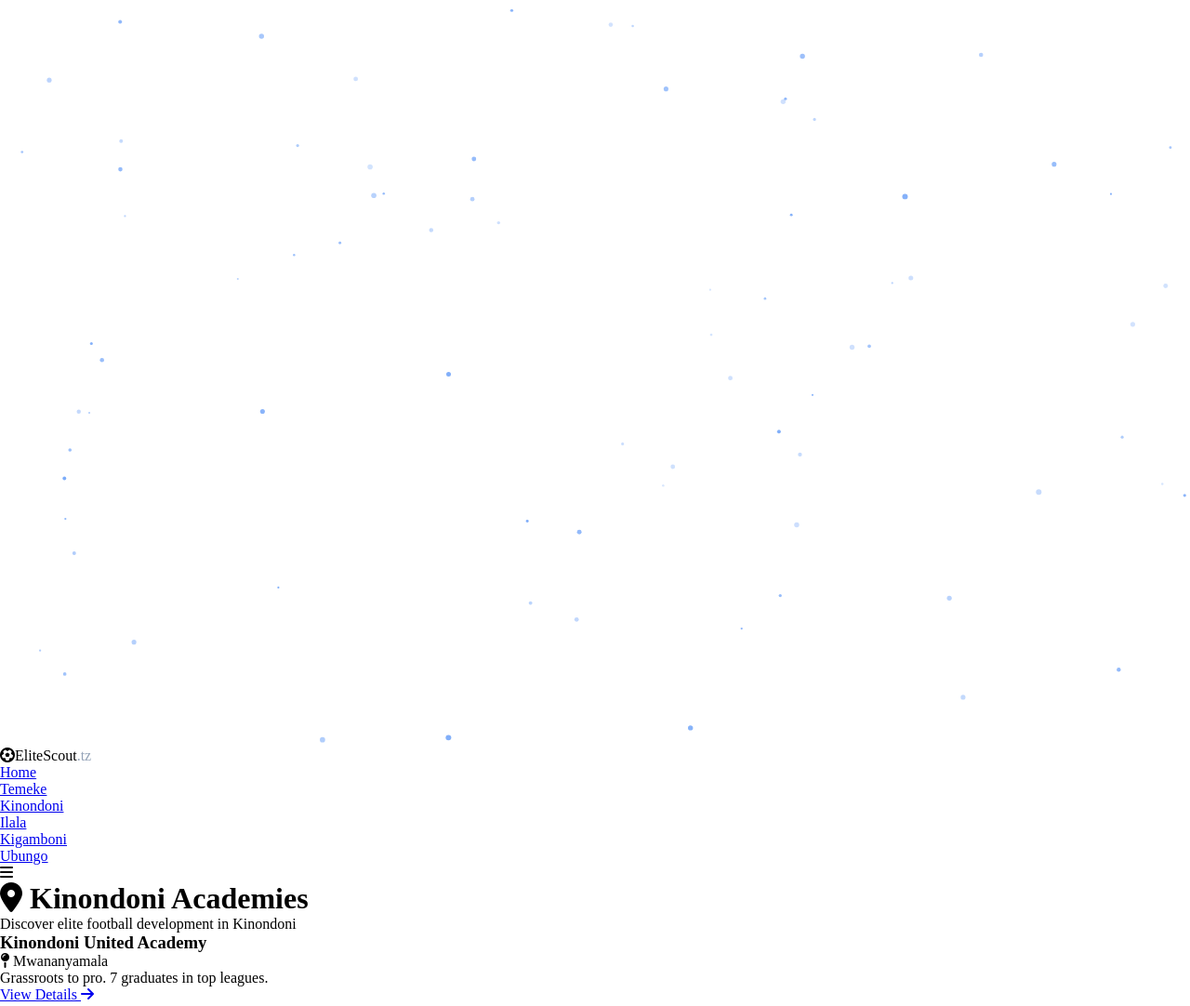
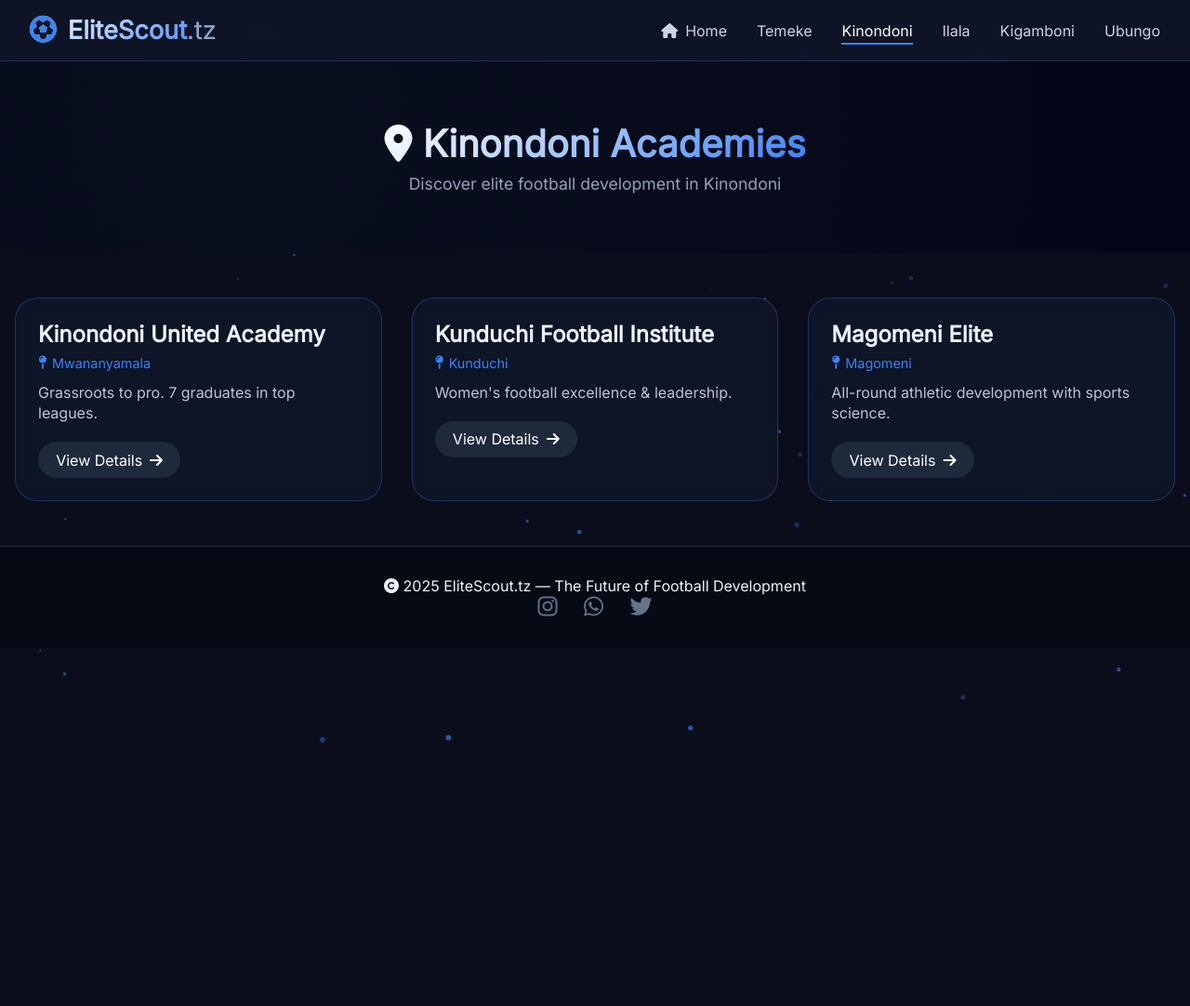
Before and after one commit to mpembenzelu07/Portallll, a plain HTML site: page kinondoni.html in a window 1280 px wide. Shown: the top 1082 px of the page at 93% size. After the commit the page ends 800 px from the top, so only its background shows below. Drawn offline with Linux system fonts and the light colour scheme.

Commit message:
Update kinondoni.html

```diff
--- a/kinondoni.html
+++ b/kinondoni.html
@@ -9,19 +9,251 @@
   <link href="https://fonts.googleapis.com/css2?family=Inter:opsz,wght@14..32,300;400;600;700;800;900&display=swap" rel="stylesheet">
   <link rel="stylesheet" href="https://cdnjs.cloudflare.com/ajax/libs/font-awesome/6.0.0-beta3/css/all.min.css">
   <style>
-    /* Same CSS as temeke.html (full) */
-    /* In production, copy the entire style block from temeke.html */
-    /* For brevity, placeholder – but final answer includes full CSS */
-    * { margin:0; padding:0; box-sizing:border-box; } /* ... full CSS ... */
+    * {
+      margin: 0;
+      padding: 0;
+      box-sizing: border-box;
+    }
+    body {
+      font-family: 'Inter', sans-serif;
+      background: #0b0e1a;
+      color: #edf2ff;
+      overflow-x: hidden;
+    }
+    ::-webkit-scrollbar {
+      width: 8px;
+    }
+    ::-webkit-scrollbar-track {
+      background: #1a1f2e;
+    }
+    ::-webkit-scrollbar-thumb {
+      background: #3b82f6;
+      border-radius: 10px;
+    }
+
+    /* Particle Background */
+    #particles {
+      position: fixed;
+      top: 0;
+      left: 0;
+      width: 100%;
+      height: 100%;
+      z-index: -1;
+      pointer-events: none;
+    }
+
+    /* Glass Navigation */
+    .glass-nav {
+      background: rgba(15, 23, 42, 0.8);
+      backdrop-filter: blur(12px);
+      position: sticky;
+      top: 0;
+      z-index: 1000;
+      padding: 1rem 2rem;
+      border-bottom: 1px solid rgba(59,130,246,0.3);
+    }
+    .nav-container {
+      max-width: 1280px;
+      margin: 0 auto;
+      display: flex;
+      justify-content: space-between;
+      align-items: center;
+    }
+    .logo {
+      display: flex;
+      align-items: center;
+      gap: 12px;
+      font-size: 1.7rem;
+      font-weight: 800;
+      background: linear-gradient(135deg, #fff, #3b82f6);
+      -webkit-background-clip: text;
+      background-clip: text;
+      color: transparent;
+    }
+    .logo i {
+      background: none;
+      color: #3b82f6;
+      font-size: 1.8rem;
+    }
+    .nav-links {
+      display: flex;
+      gap: 2rem;
+      list-style: none;
+    }
+    .nav-links a {
+      color: #cbd5e6;
+      text-decoration: none;
+      font-weight: 500;
+      transition: 0.2s;
+      display: flex;
+      align-items: center;
+      gap: 8px;
+      position: relative;
+    }
+    .nav-links a::after {
+      content: '';
+      position: absolute;
+      bottom: -5px;
+      left: 0;
+      width: 0%;
+      height: 2px;
+      background: #3b82f6;
+      transition: 0.3s;
+    }
+    .nav-links a:hover::after,
+    .nav-links a.active::after {
+      width: 100%;
+    }
+    .nav-links a:hover,
+    .nav-links a.active {
+      color: white;
+    }
+    .mobile-menu {
+      display: none;
+      font-size: 1.8rem;
+      color: white;
+      cursor: pointer;
+    }
+
+    /* Hero Section (District Header) */
+    .hero-section {
+      background: radial-gradient(circle at 20% 30%, #0a0f1e, #030617);
+      padding: 4rem 2rem;
+      text-align: center;
+      position: relative;
+    }
+    .hero-section h1 {
+      font-size: 2.5rem;
+      margin-bottom: 0.5rem;
+      background: linear-gradient(135deg, #fff, #3b82f6);
+      -webkit-background-clip: text;
+      background-clip: text;
+      color: transparent;
+      display: inline-block;
+    }
+    .hero-section p {
+      color: #94a3b8;
+      font-size: 1.1rem;
+    }
+
+    /* Container & Cards */
+    .container {
+      max-width: 1280px;
+      margin: 0 auto;
+      padding: 0 1rem;
+    }
+    .academies-grid {
+      display: grid;
+      grid-template-columns: repeat(auto-fill, minmax(320px, 1fr));
+      gap: 2rem;
+      margin: 3rem 0;
+    }
+    .academy-card {
+      background: rgba(15, 25, 45, 0.7);
+      backdrop-filter: blur(8px);
+      border-radius: 1.5rem;
+      overflow: hidden;
+      border: 1px solid rgba(59,130,246,0.3);
+      transition: all 0.3s cubic-bezier(0.2, 0.9, 0.4, 1.1);
+    }
+    .academy-card:hover {
+      transform: translateY(-6px);
+      border-color: #3b82f6;
+      box-shadow: 0 20px 30px -10px rgba(0, 0, 0, 0.4);
+    }
+    .card-content {
+      padding: 1.5rem;
+    }
+    .academy-card h3 {
+      font-size: 1.5rem;
+      margin-bottom: 0.5rem;
+    }
+    .location {
+      color: #3b82f6;
+      margin-bottom: 0.75rem;
+      display: flex;
+      align-items: center;
+      gap: 6px;
+      font-size: 0.9rem;
+    }
+    .preview {
+      color: #b9c7d9;
+      margin-bottom: 1.2rem;
+      line-height: 1.4;
+    }
+    .btn-details {
+      display: inline-flex;
+      align-items: center;
+      gap: 8px;
+      background: #1e293b;
+      color: white;
+      padding: 0.6rem 1.2rem;
+      border-radius: 40px;
+      text-decoration: none;
+      font-weight: 500;
+      transition: 0.2s;
+    }
+    .btn-details:hover {
+      background: #3b82f6;
+      gap: 12px;
+    }
+
+    /* Footer */
+    footer {
+      background: #050a15;
+      text-align: center;
+      padding: 2rem;
+      border-top: 1px solid #1e293b;
+      margin-top: 2rem;
+    }
+    .social-icons i {
+      font-size: 1.5rem;
+      margin: 0 12px;
+      cursor: pointer;
+      transition: 0.2s;
+      color: #64748b;
+    }
+    .social-icons i:hover {
+      color: #3b82f6;
+      transform: translateY(-3px);
+    }
+
+    /* Responsive */
+    @media (max-width: 768px) {
+      .nav-links {
+        display: none;
+        flex-direction: column;
+        background: #0f172ae6;
+        backdrop-filter: blur(20px);
+        position: absolute;
+        top: 70px;
+        left: 0;
+        width: 100%;
+        padding: 1.5rem;
+        gap: 1.2rem;
+      }
+      .nav-links.show {
+        display: flex;
+      }
+      .mobile-menu {
+        display: block;
+      }
+      .hero-section h1 {
+        font-size: 1.8rem;
+      }
+    }
   </style>
 </head>
 <body>
   <canvas id="particles"></canvas>
   <nav class="glass-nav">
     <div class="nav-container">
-      <div class="logo"><i class="fas fa-futbol"></i><span>EliteScout<span style="font-weight:400; color:#94a3b8;">.tz</span></span></div>
+      <div class="logo">
+        <i class="fas fa-futbol"></i>
+        <span>EliteScout<span style="font-weight:400; color:#94a3b8;">.tz</span></span>
+      </div>
       <ul class="nav-links">
-        <li><a href="index.html">Home</a></li>
+        <li><a href="index.html"><i class="fas fa-home"></i> Home</a></li>
         <li><a href="temeke.html">Temeke</a></li>
         <li><a href="kinondoni.html" class="active">Kinondoni</a></li>
         <li><a href="ilala.html">Ilala</a></li>
@@ -31,31 +263,82 @@
       <div class="mobile-menu"><i class="fas fa-bars"></i></div>
     </div>
   </nav>
+
   <div class="hero-section">
     <h1><i class="fas fa-map-marker-alt"></i> Kinondoni Academies</h1>
     <p>Discover elite football development in Kinondoni</p>
   </div>
+
   <div class="container">
-    <div id="districtAcademiesList" class="search-results-grid"></div>
+    <div id="districtAcademiesList" class="academies-grid"></div>
   </div>
+
   <footer>
     <p><i class="fas fa-copyright"></i> 2025 EliteScout.tz — The Future of Football Development</p>
-    <div class="social-icons"><i class="fab fa-instagram"></i><i class="fab fa-whatsapp"></i><i class="fab fa-twitter"></i></div>
+    <div class="social-icons">
+      <i class="fab fa-instagram"></i>
+      <i class="fab fa-whatsapp"></i>
+      <i class="fab fa-twitter"></i>
+    </div>
   </footer>
+
   <script src="script.js"></script>
   <script>
-    // Particle background (same script)
+    // Particle background
     const canvas = document.getElementById('particles');
     const ctx = canvas.getContext('2d');
     let particles = [];
-    function resizeCanvas() { canvas.width = window.innerWidth; canvas.height = window.innerHeight; }
-    function initParticles() { particles = []; for(let i=0;i<80;i++) particles.push({ x: Math.random()*canvas.width, y: Math.random()*canvas.height, radius: Math.random()*2+1, alpha: Math.random()*0.5+0.2, speedX: (Math.random()-0.5)*0.3, speedY: (Math.random()-0.5)*0.3 }); }
-    function drawParticles() { ctx.clearRect(0,0,canvas.width,canvas.height); ctx.fillStyle='#3b82f6'; particles.forEach(p=>{ ctx.globalAlpha=p.alpha; ctx.beginPath(); ctx.arc(p.x,p.y,p.radius,0,Math.PI*2); ctx.fill(); p.x+=p.speedX; p.y+=p.speedY; if(p.x<0) p.x=canvas.width; if(p.x>canvas.width) p.x=0; if(p.y<0) p.y=canvas.height; if(p.y>canvas.height) p.y=0; }); requestAnimationFrame(drawParticles); }
-    window.addEventListener('resize',()=>{ resizeCanvas(); initParticles(); });
-    resizeCanvas(); initParticles(); drawParticles();
+    function resizeCanvas() {
+      canvas.width = window.innerWidth;
+      canvas.height = window.innerHeight;
+    }
+    function initParticles() {
+      particles = [];
+      for (let i = 0; i < 80; i++) {
+        particles.push({
+          x: Math.random() * canvas.width,
+          y: Math.random() * canvas.height,
+          radius: Math.random() * 2 + 1,
+          alpha: Math.random() * 0.5 + 0.2,
+          speedX: (Math.random() - 0.5) * 0.3,
+          speedY: (Math.random() - 0.5) * 0.3
+        });
+      }
+    }
+    function drawParticles() {
+      ctx.clearRect(0, 0, canvas.width, canvas.height);
+      ctx.fillStyle = '#3b82f6';
+      particles.forEach(p => {
+        ctx.globalAlpha = p.alpha;
+        ctx.beginPath();
+        ctx.arc(p.x, p.y, p.radius, 0, Math.PI * 2);
+        ctx.fill();
+        p.x += p.speedX;
+        p.y += p.speedY;
+        if (p.x < 0) p.x = canvas.width;
+        if (p.x > canvas.width) p.x = 0;
+        if (p.y < 0) p.y = canvas.height;
+        if (p.y > canvas.height) p.y = 0;
+      });
+      requestAnimationFrame(drawParticles);
+    }
+    window.addEventListener('resize', () => {
+      resizeCanvas();
+      initParticles();
+    });
+    resizeCanvas();
+    initParticles();
+    drawParticles();
 
-    document.querySelector('.mobile-menu')?.addEventListener('click',()=>document.querySelector('.nav-links').classList.toggle('show'));
-    if(typeof window.renderDistrictPage === 'function') window.renderDistrictPage('Kinondoni');
+    // Mobile menu toggle
+    document.querySelector('.mobile-menu')?.addEventListener('click', () => {
+      document.querySelector('.nav-links').classList.toggle('show');
+    });
+
+    // Render academies for Kinondoni district
+    if (typeof window.renderDistrictPage === 'function') {
+      window.renderDistrictPage('Kinondoni');
+    }
   </script>
 </body>
 </html>
```
